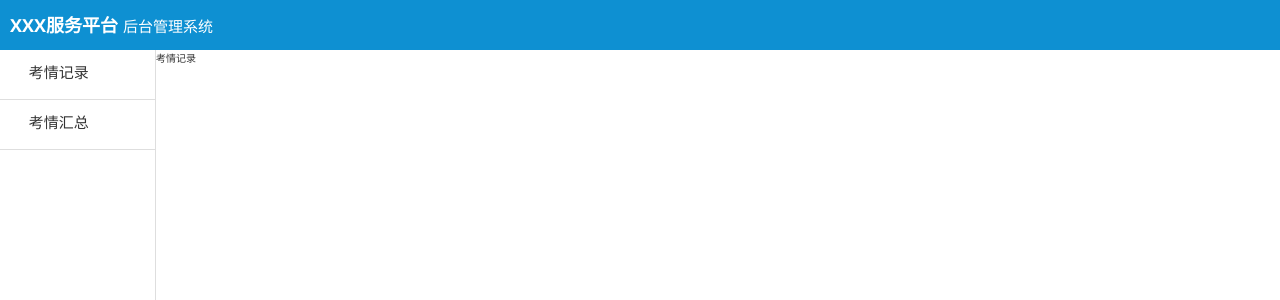
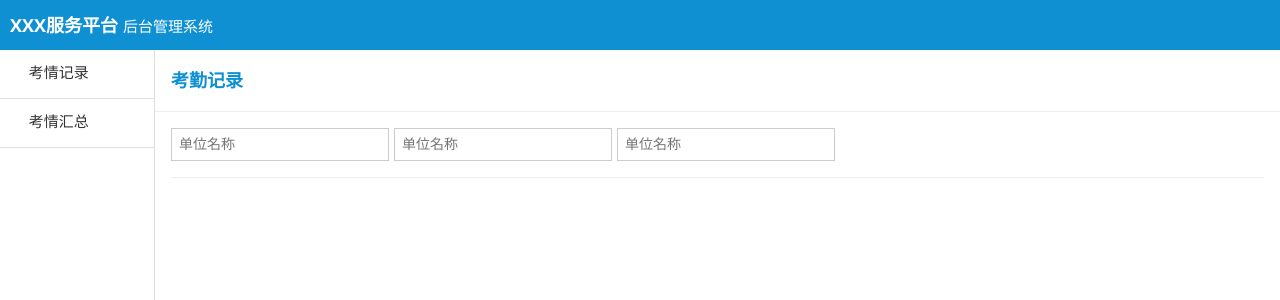
Before and after one commit to kobe1314/vistor-management-system, a React app: page /attendance/records in a window 1280 px wide. Shown: the top 300 px of the page. Built offline with nearby package versions, Linux system fonts and the light colour scheme; a web font is replaced by a local one.

Commit message:
add the code of records

```diff
--- a/src/assets/css/common.css
+++ b/src/assets/css/common.css
@@ -20,7 +20,8 @@
     background: transparent;
     font-size: 100%;
     vertical-align: baseline;
-    outline: none
+    outline: none;
+    box-sizing: border-box;
 }
 html{
     -webkit-text-size-adjust: 100%;
--- /dev/null
+++ b/src/components/breadcrumb/Breadcrumb.css
@@ -0,0 +1,8 @@
+.breadcrumb{
+    padding:1.6rem;
+    border-bottom:1px solid #eee;
+}
+.breadcrumb strong{
+    font-size:1.8rem;
+    color:#0e90d2;
+}
--- a/src/components/breadcrumb/Breadcrumb.js
+++ b/src/components/breadcrumb/Breadcrumb.js
@@ -1,17 +1,17 @@
 import React, { Component } from 'react';
-
+import './Breadcrumb.css';
 
 class Breadcrumb extends Component {
     constructor(props) {
         super(props);
-        this.state = {  };
+        this.state = {
+            props:this.props
+        };
     }
     render() {
         return (
             <div className="breadcrumb">
-                <ol className="breadcrumb-ol">
-                    <li className="breadcrumb-li"><a href="/attendance/records">考情记录</a></li>
-                </ol>
+                <strong>考勤记录</strong>
             </div>
         );
     }
--- a/src/components/content/Records.js
+++ b/src/components/content/Records.js
@@ -1,5 +1,7 @@
 import React, { Component } from 'react';
 import Breadcrumb from '../breadcrumb/Breadcrumb';
+import TableFilter from '../tablaFilter/TableFilter';
+import './content.css';
 
 class Records extends Component {
     constructor(props) {
@@ -10,7 +12,8 @@ class Records extends Component {
         return (
             <div>
                 <Breadcrumb />
-                <div className="page-records">
+                <TableFilter />
+                <div className="page-content page-records">
 
                 </div>
             </div>
--- a/src/components/content/Summaries.js
+++ b/src/components/content/Summaries.js
@@ -1,4 +1,5 @@
 import React, { Component } from 'react';
+import './content.css';
 
 class Summaries extends Component {
     constructor(props) {
--- /dev/null
+++ b/src/components/tablaFilter/TableFilter.js
@@ -0,0 +1,80 @@
+import React, { Component } from 'react';
+import './tableFilter.css';
+
+class TableFilter extends Component {
+    constructor(props) {
+        super(props);
+        this.state = {
+            selectOpen:false,
+            selectedCompanyName:'',
+            request:{
+                companyName:[]
+            },
+            response:{
+                companys:[
+                    {value:'1',name:'华为'},
+                    {value:'2',name:'三星'}
+                ]
+            }
+         };
+        this.checkBoxSelect = this.checkBoxSelect.bind(this);
+        this.changeCompanyName = this.changeCompanyName.bind(this);
+    }
+
+    checkBoxSelect(){
+        this.setState({
+            selectOpen:!this.state.selectOpen
+        })
+    }
+
+    changeCompanyName(e){
+        let request = this.state.request;
+        request.companyName.push(e.target.value);
+        debugger
+        this.setState({
+            request:request
+        }, ()=>{
+            debugger
+            let selectedCompanyName = '';
+            const allCompanys = this.state.response.companys
+            for(let i in allCompanys){
+                if(allCompanys[i].value in this.state.request.companyName){
+                    selectedCompanyName+=`${allCompanys[i].name}/`
+                }
+            }
+            this.setState({
+                selectedCompanyName:selectedCompanyName
+            })
+            console.log(this.state);
+        })
+    }
+
+    render() {
+        return (
+            <div className="table-filter">
+                <form>
+                    <div className="form-group">
+                        <input type="text" readOnly placeholder="单位名称" onClick={this.checkBoxSelect} value={this.state.selectedCompanyName} />
+                        {this.state.selectOpen ?
+                        <ul className="checkbox-select">
+                            <li className="checkbox-select-item"><input name="companyName" onChange={this.changeCompanyName} value="0" type="checkbox" /> 全部</li>
+                            <li className="checkbox-select-item"><input name="companyName" onChange={this.changeCompanyName} value="1" type="checkbox" /> 华为</li>
+                            <li className="checkbox-select-item"><input name="companyName" onChange={this.changeCompanyName} value="2" type="checkbox" /> 三星</li>
+                        </ul>
+                        :
+                        ''
+                        }
+                    </div>
+                    <div className="form-group">
+                        <input type="text" placeholder="单位名称" />
+                    </div>
+                    <div className="form-group">
+                        <input type="text" placeholder="单位名称" />
+                    </div>
+                </form>
+            </div>
+        );
+    }
+}
+
+export default TableFilter;
--- /dev/null
+++ b/src/components/tablaFilter/tableFilter.css
@@ -0,0 +1,28 @@
+.table-filter{
+    margin:0 1.6rem;
+    padding:1.6rem 0;
+    border-bottom:1px solid #eee;
+}
+.table-filter form{
+    display:flex;
+}
+.table-filter .form-group{
+    margin-right:5px;
+    position:relative;
+}
+.table-filter .form-group input{
+    border:1px solid #ccc;
+    padding:0.5em;
+    font-size:1.4rem;
+}
+.table-filter .checkbox-select{
+    position:absolute;
+    top:2.4rem;
+    border:1px solid #ccc;
+    width:100%;
+    padding:0.5em;
+    background:#fff;
+}
+.table-filter .checkbox-select .checkbox-select-item{
+
+}
```
Also changed, not shown: src/components/content/content.css (added).
